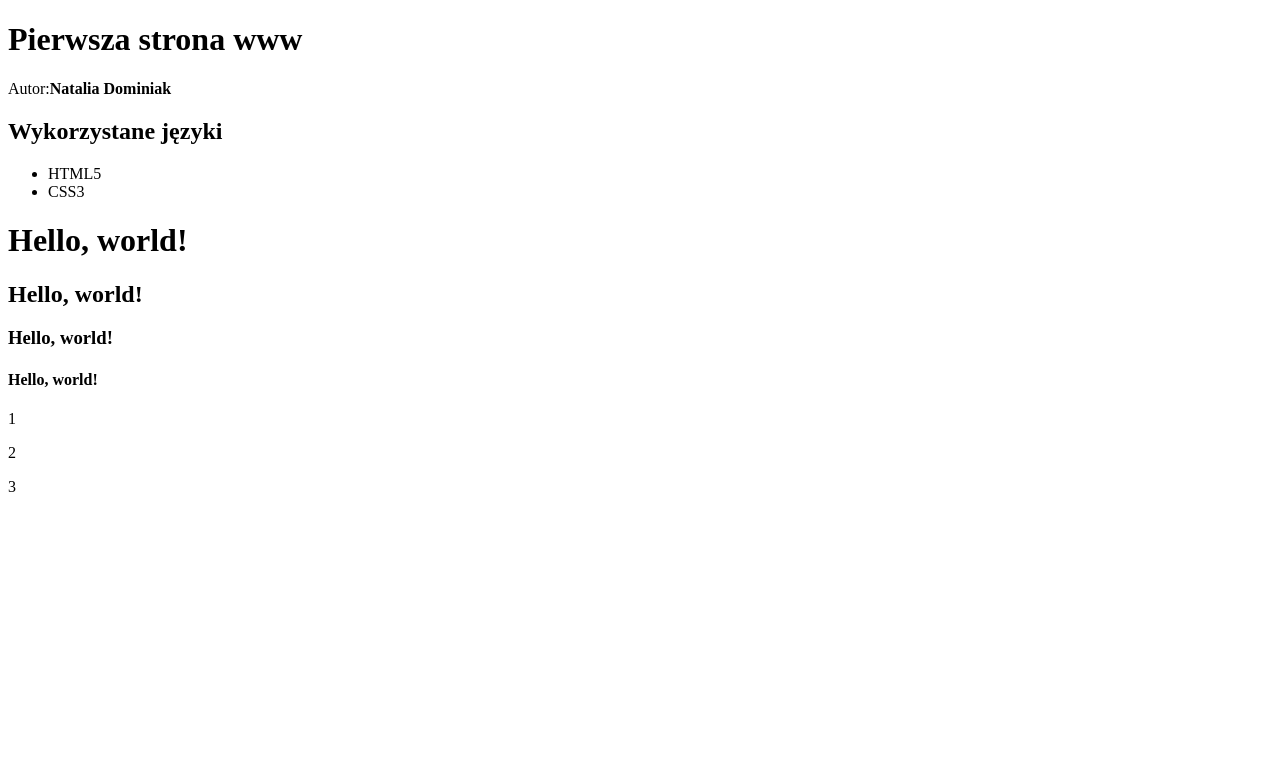
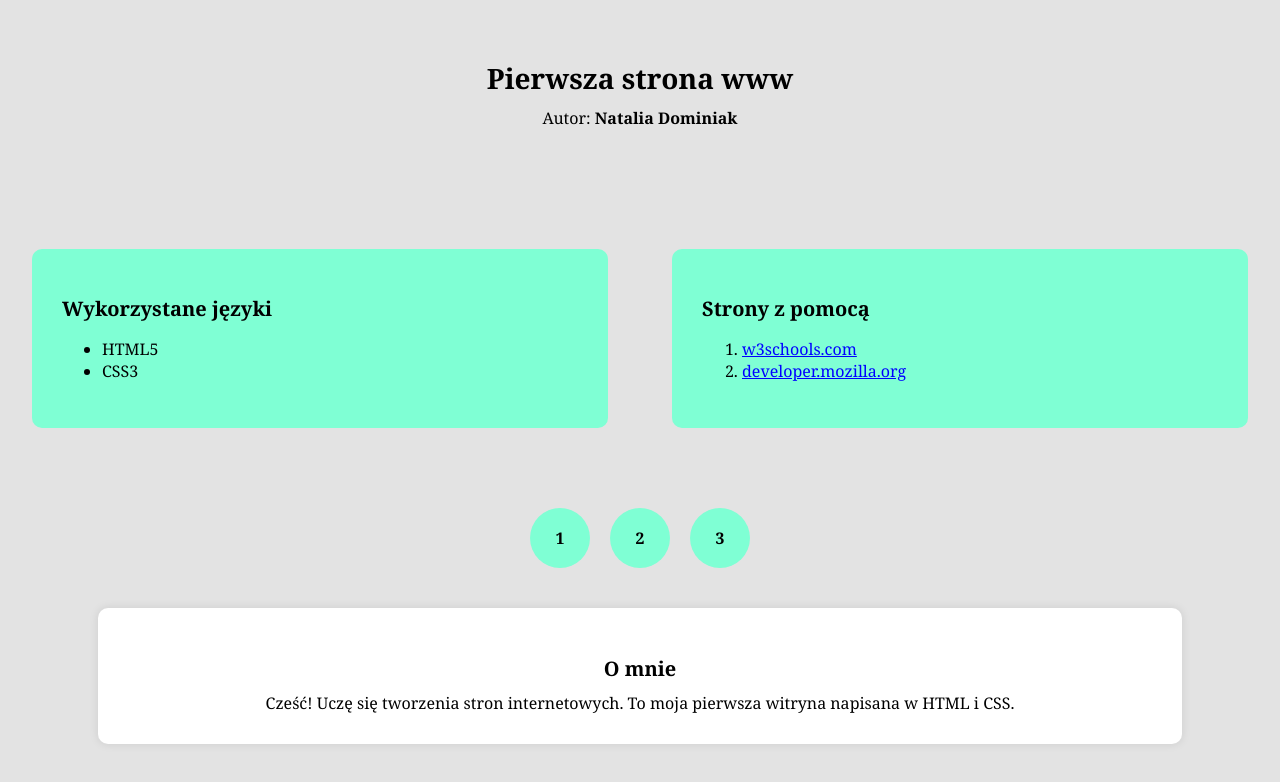
Before and after one commit to nataliadominiak/stronaa, a plain HTML site: page indeks.html in a window 1280 px wide. Drawn offline with Linux system fonts and the light colour scheme.

Commit message:
Update indeks.html

```diff
--- a/indeks.html
+++ b/indeks.html
@@ -1,16 +1,18 @@
+  </body>
+  </html>
 <!DOCTYPE html>
 <html lang="pl">
 <head>
-  <meta charset="UTF-8" />
-  <title>pierwsza strona www</title>
-  <link rel="styleheet"
-  href="style.css">
+  <meta charset="UTF-8">
+  <title>Pierwsza strona www</title>
+  <link rel="stylesheet" href="style.css">
 </head>
 <body>
 
   <header>
     <h1>Pierwsza strona www</h1>
-  <p>Autor:<strong>Natalia Dominiak</strong></p></header>
+    <p>Autor: <strong>Natalia Dominiak</strong></p>
+  </header>
 
   <div class="container">
     <div class="box">
@@ -21,30 +23,25 @@
       </ul>
     </div>
 
-
-
-     <p class="new-text"></p>
-     <o1></o1>
-     <div></div>
-  <h1>Hello, world!</h1>
-  <h2>Hello, world!</h1>
-  <h3>Hello, world!</h1>
-  <h4>Hello, world!</h1>
-
-  <div/>
+    <div class="box">
+      <h2>Strony z pomocą</h2>
+      <ol>
+        <li><a href="https://www.w3schools.com/html/default.asp" target="_blank">w3schools.com</a></li>
+        <li><a href="https://developer.mozilla.org/en-US/docs/Web/CSS" target="_blank">developer.mozilla.org</a></li>
+      </ol>
+    </div>
+  </div>
 
   <div class="circle-box">
-    </div><p>1</p></div/>
-    </div><p>2</p></div/>
-    </div><p>3</p></div/>
+    <div><p>1</p></div>
+    <div><p>2</p></div>
+    <div><p>3</p></div>
   </div>
 
-<footer>
-</div>
-  <div/>
-    <div/>
-      <div/>
-        <div/>
+  <section class="about">
+    <h2>O mnie</h2>
+    <p>Cześć! Uczę się tworzenia stron internetowych. To moja pierwsza witryna napisana w HTML i CSS.</p>
+  </section>
 
 
 </body>
```
Lines whose indentation alone changed are shown as unchanged.
